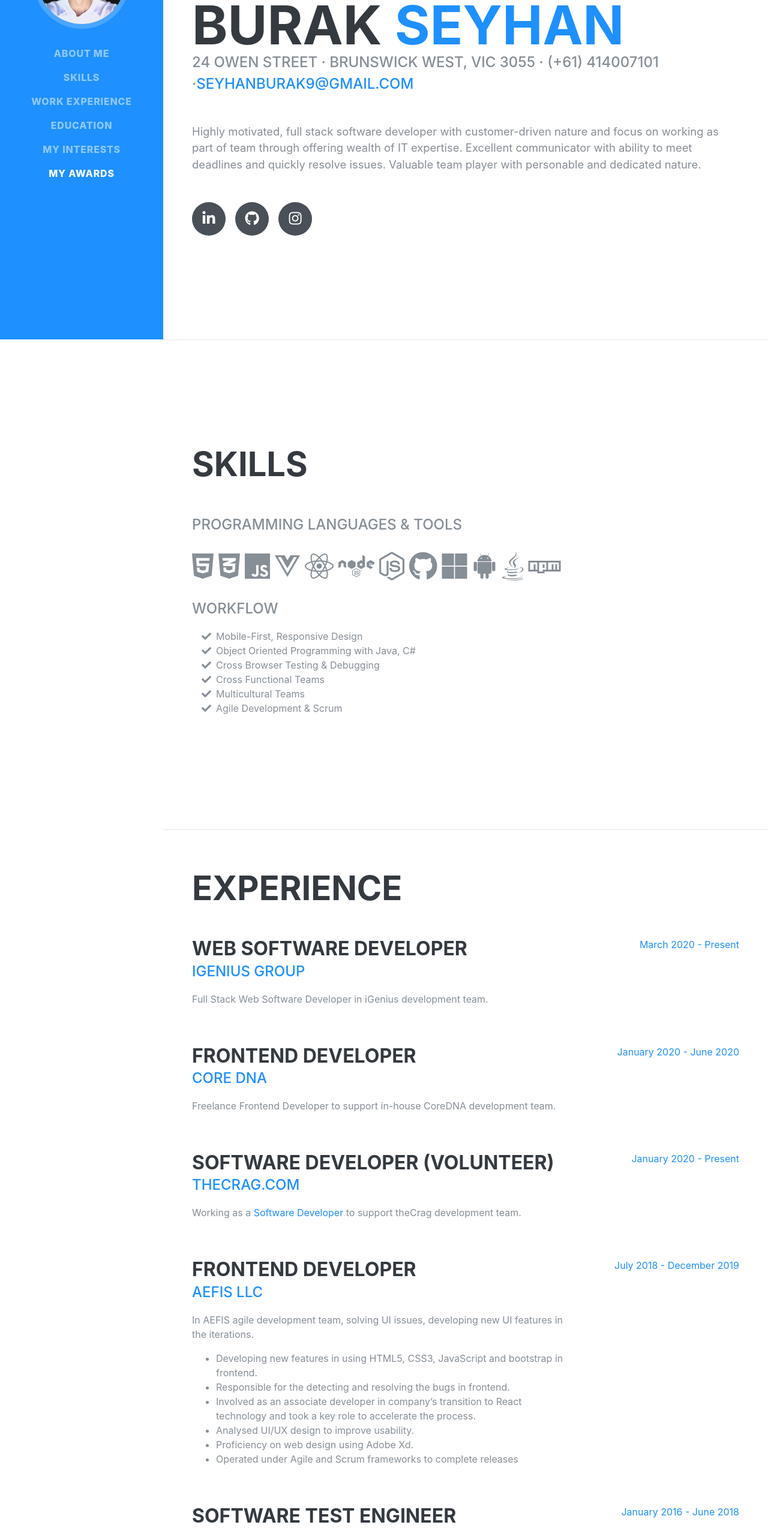
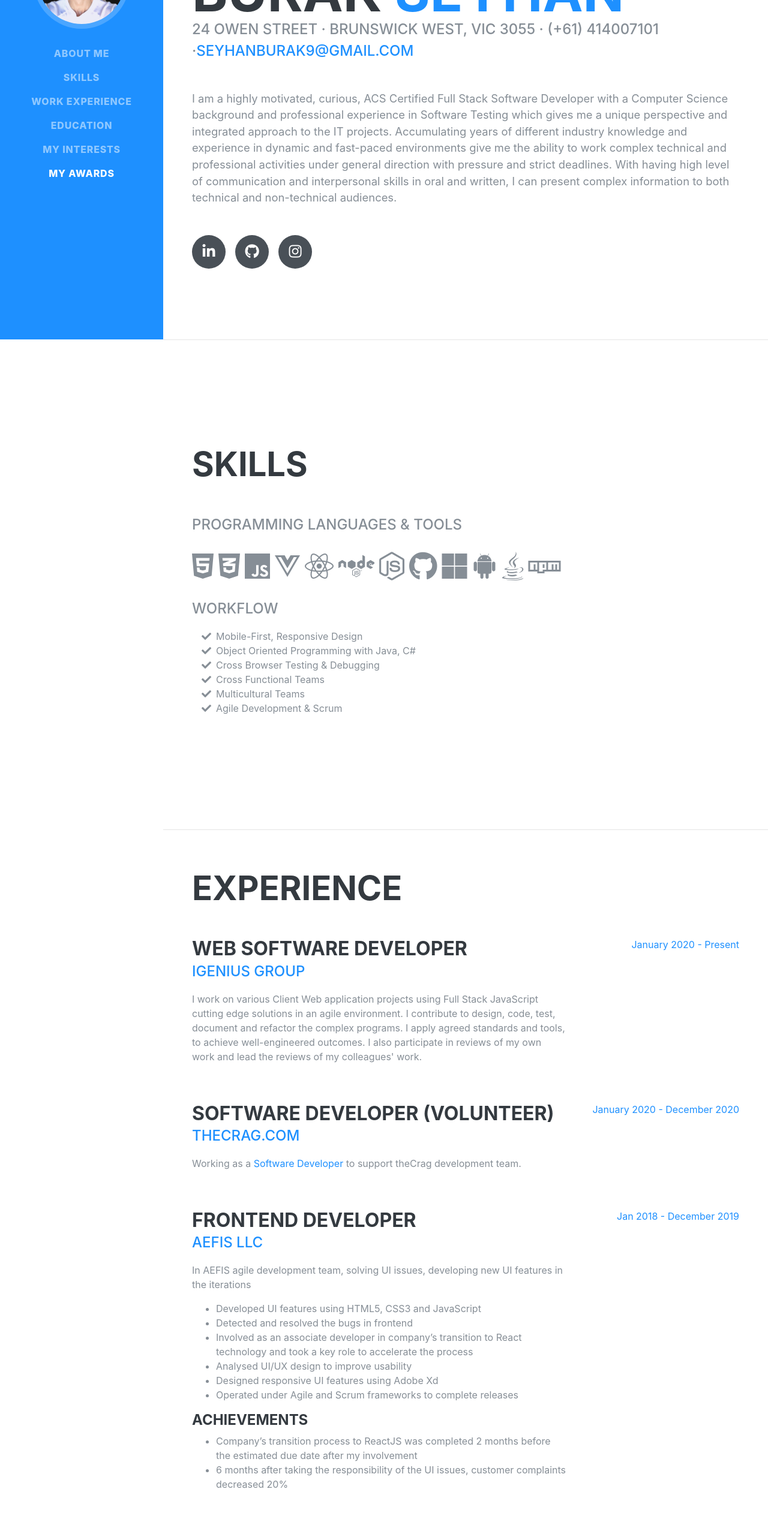
Before and after one commit to di0nys1s/myresume, a React (Create React App) app: page / in a window 1280 px wide. Shown: the part 234-2787 px from the top of the page at 60% size. Built offline with nearby package versions, Linux system fonts and the light colour scheme; a web font is replaced by a local one.

Commit message:
education and experience update

```diff
--- a/public/index.html
+++ b/public/index.html
@@ -6,7 +6,7 @@
     <meta name="viewport" content="width=device-width, initial-scale=1" />
     <meta name="theme-color" content="#000000" />
     <meta
-      name="Bruce John Seyhan"
+      name="Burak Seyhan"
       content="Burak Seyhan Official Portfolio Website"
     />
     <link href="%PUBLIC_URL%/css/resume.min.css" rel="stylesheet" />
--- a/src/components/awards.jsx
+++ b/src/components/awards.jsx
@@ -11,7 +11,7 @@ const Award = () => {
         <ul className="fa-ul mb-0">
           <li>
             <i className="fa-li fa fa-trophy text-warning"></i>
-            Winner of Monash Industry Experience Expo 2019 with{" "}
+            Winner of Monash Industry Experience Expo with{" "}
             <a href="#education"> Project Demeter </a>
           </li>
           <li>
@@ -20,7 +20,7 @@ const Award = () => {
           </li>
           <li>
             <i className="fa-li fa fa-trophy text-warning"></i>
-            Ranked top 500 in university entrance exam 2007 in Turkey among 2
+            Ranked top 500 in university entrance exam in Turkey among 2
             million competitors
           </li>
         </ul>
--- a/src/components/experience.jsx
+++ b/src/components/experience.jsx
@@ -16,28 +16,11 @@ const Experience = () => {
                 iGenius Group
               </a>
             </div>
-            <p>Full Stack Web Software Developer in iGenius development team.</p>
+            <p>I work on various Client Web application projects using Full Stack JavaScript cutting edge solutions in an agile environment. I contribute to design, code, test, document and refactor the complex programs. I apply agreed standards and tools, to achieve well-engineered outcomes. I also participate in reviews of my own work and lead the reviews of my colleagues' work.</p>
+
           </div>
           <div className="resume-date text-md-right">
-            <span className="text-primary">March 2020 - Present</span>
-          </div>
-        </div>
-
-        <div className="resume-item d-flex flex-column flex-md-row justify-content-between mb-5">
-          <div className="resume-content">
-            <h3 className="mb-0">Frontend Developer</h3>
-            <div className="subheading mb-3">
-              <a target="_blank" href="https://www.coredna.com/">
-                Core DNA
-              </a>
-            </div>
-            <p>
-              Freelance Frontend Developer to support in-house
-              CoreDNA development team.
-            </p>
-          </div>
-          <div className="resume-date text-md-right">
-            <span className="text-primary">January 2020 - June 2020</span>
+            <span className="text-primary">January 2020 - Present</span>
           </div>
         </div>
 
@@ -61,7 +44,7 @@ const Experience = () => {
             </p>
           </div>
           <div className="resume-date text-md-right">
-            <span className="text-primary">January 2020 - Present</span>
+            <span className="text-primary">January 2020 - December 2020</span>
           </div>
         </div>
 
@@ -69,36 +52,47 @@ const Experience = () => {
           <div className="resume-content">
             <h3 className="mb-0">Frontend Developer</h3>
             <div className="subheading mb-3">
-              <a target="_blank" href="z">
+              <a target="_blank" href="https://www.aefis.com">
                 AEFIS LLC
               </a>
             </div>
             <p>
               In AEFIS agile development team, solving UI issues, developing new
-              UI features in the iterations.
+              UI features in the iterations
             </p>
             <ul>
               <li>
-                Developing new features in using HTML5, CSS3, JavaScript and
-                bootstrap in frontend.
+              Developed UI features using HTML5, CSS3 and JavaScript
               </li>
               <li>
-                Responsible for the detecting and resolving the bugs in
-                frontend.
+              Detected and resolved the bugs in frontend
               </li>
               <li>
-                Involved as an associate developer in company’s transition to
-                React technology and took a key role to accelerate the process.
+              Involved as an associate developer in company’s transition to React technology and
+              took a key role to accelerate the process
               </li>
-              <li>Analysed UI/UX design to improve usability.</li>
-              <li>Proficiency on web design using Adobe Xd.</li>
+              <li>Analysed UI/UX design to improve usability</li>
+              <li>Designed responsive UI features using Adobe Xd</li>
               <li>
                 Operated under Agile and Scrum frameworks to complete releases
               </li>
             </ul>
+          <div>
+            <h4>Achievements</h4>
+            <ul>
+              <li>
+              Company’s transition process to ReactJS was completed 2 months before the
+              estimated due date after my involvement
+              </li>
+              <li>
+              6 months after taking the responsibility of the UI issues, customer complaints
+              decreased 20%
+              </li>
+            </ul>
+          </div>
           </div>
           <div className="resume-date text-md-right">
-            <span className="text-primary">July 2018 - December 2019</span>
+            <span className="text-primary">Jan 2018 - December 2019</span>
           </div>
         </div>
 
@@ -115,37 +109,42 @@ const Experience = () => {
               <p>
               Responsible for operating and managing end to end testing process,
                 creating and maintaining automated test scripts, tracking,
-              detecting and reporting bugs.
+                detecting and reporting bugs
               </p>
               <ul>
                 <li>
-                Proficient in C# and reduced overall testing hours by writing
-                and optimizing automation test scripts in Selenium Web Driver.
+                Created automation test scripts in Selenium Web Driver and Puppeteer using Java and JavaSript
                 </li>
                 <li>
-                Tracking bugs using Rollbar and detecting bugs via XRebel.
+                Tracked and reported bugs using Rollbar and XRebel
                 </li>
                 <li>
-                Writing complex queries in SQL Server for creating efficient and
-                successful test cases.
+                Wrote complex queries in SQL Server for creating efficient and successful test cases
                 </li>
                 <li>
-                I created state workflows and diagrams in the planning process
-                and eased the development process of the new products.
+                Implemented and automating development workflows as a JIRA Admin
                 </li>
                 <li>
-                Responsible for creating and automating development workflows as
-                a JIRA Admin.
+                  Created state workflows and diagrams in the planning process
+                  and eased the development process of the new products
                 </li>
                 <li>
-                As a member of deployment team, responsible for sustaining
-                deployments using Atlassian bamboo.
+                As a member of deployment team, sustained and approved production deployments
                 </li>
-              <li>Experience with creating state workflows and diagrams</li>
+              </ul>
+            <div>
+              <h4>Achievements</h4>
+              <ul>
+                <li>
+                Automated 50% of the company’s user interface and eliminated the manual user
+                interface testing hours significantly
+                </li>
               </ul>
           </div>
+
+          </div>
           <div className="resume-date text-md-right">
-            <span className="text-primary">January 2016 - June 2018</span>
+            <span className="text-primary">January 2016 - December 2017</span>
           </div>
         </div>
 
--- a/src/components/navbar.jsx
+++ b/src/components/navbar.jsx
@@ -7,7 +7,7 @@ const Navbar = () => {
       className="navbar navbar-expand-lg navbar-dark bg-primary fixed-top"
       id="sideNav">
       <a className="navbar-brand js-scroll-trigger" href="#page-top">
-        <span className="d-block d-lg-none">Bruce John Seyhan</span>
+        <span className="d-block d-lg-none">Burak Seyhan</span>
         <span className="d-none d-lg-block">
           <img
             className="img-fluid img-profile rounded-circle mx-auto mb-2"
--- a/src/components/resume.jsx
+++ b/src/components/resume.jsx
@@ -34,12 +34,7 @@ const Resume = () => {
           <a href="mailto:seyhanburak9@gmail.com">seyhanburak9@gmail.com</a>
         </div>
         <p className="lead mb-5">
-          Highly motivated, full stack software developer with
-          customer-driven nature and focus on working as part of
-          team through offering wealth of IT expertise.
-          Excellent communicator with ability to meet deadlines
-          and quickly resolve issues. Valuable team player with
-          personable and dedicated nature.
+        I am a highly motivated, curious, ACS Certified Full Stack Software Developer with a Computer Science background and professional experience in Software Testing which gives me a unique perspective and integrated approach to the IT projects. Accumulating years of different industry knowledge and experience in dynamic and fast-paced environments give me the ability to work complex technical and professional activities under general direction with pressure and strict deadlines. With having high level of communication and interpersonal skills in oral and written, I can present complex information to both technical and non-technical audiences.
         </p>
         <div className="social-icons">
           <a target="_blank" href="https://www.linkedin.com/in/burakjseyhan/">
```
Also changed, not shown: src/components/education.jsx (+13 -1 lines), 1 other file (tests, documents, lock files or other folders). Lines whose indentation alone changed are shown as unchanged.
